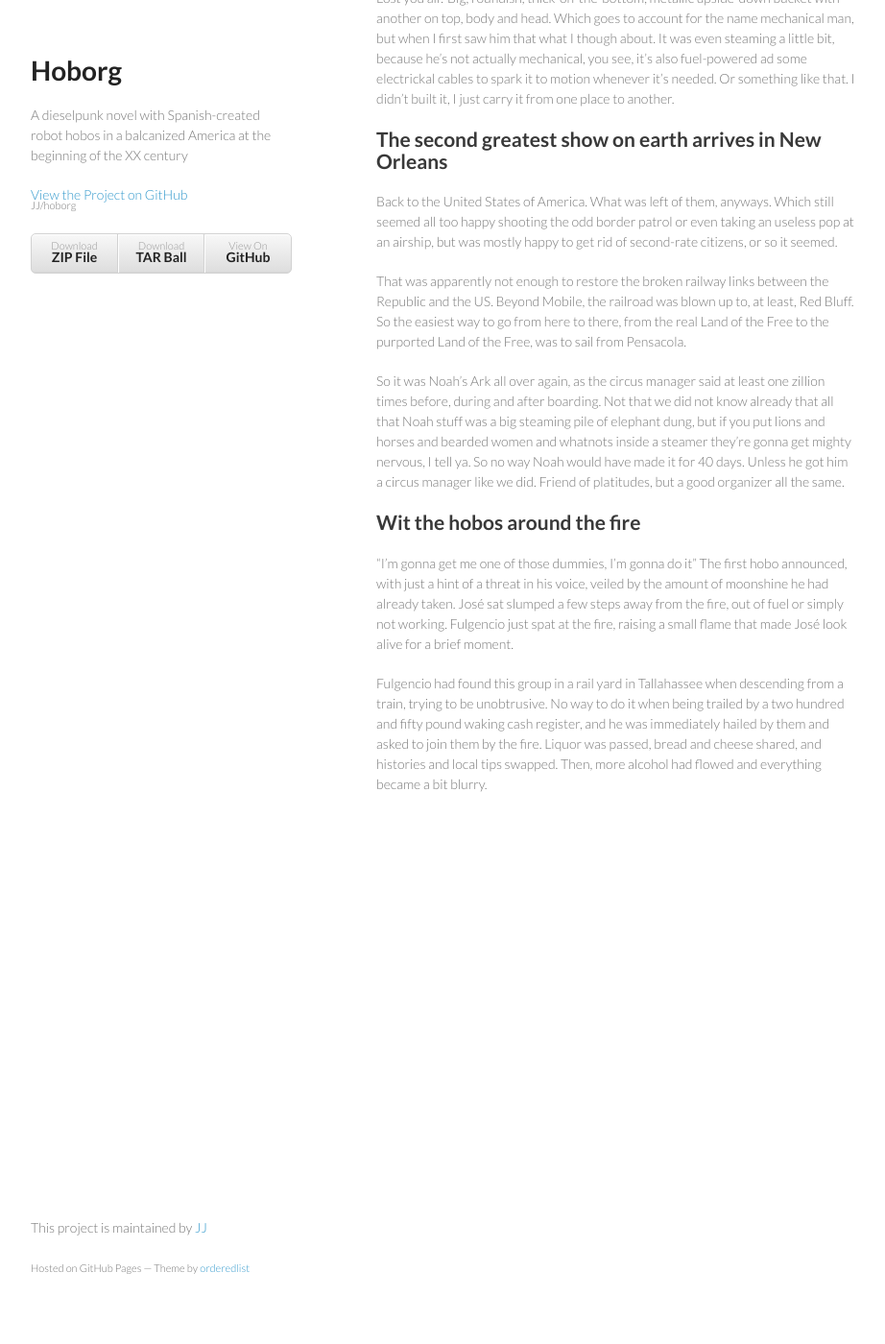
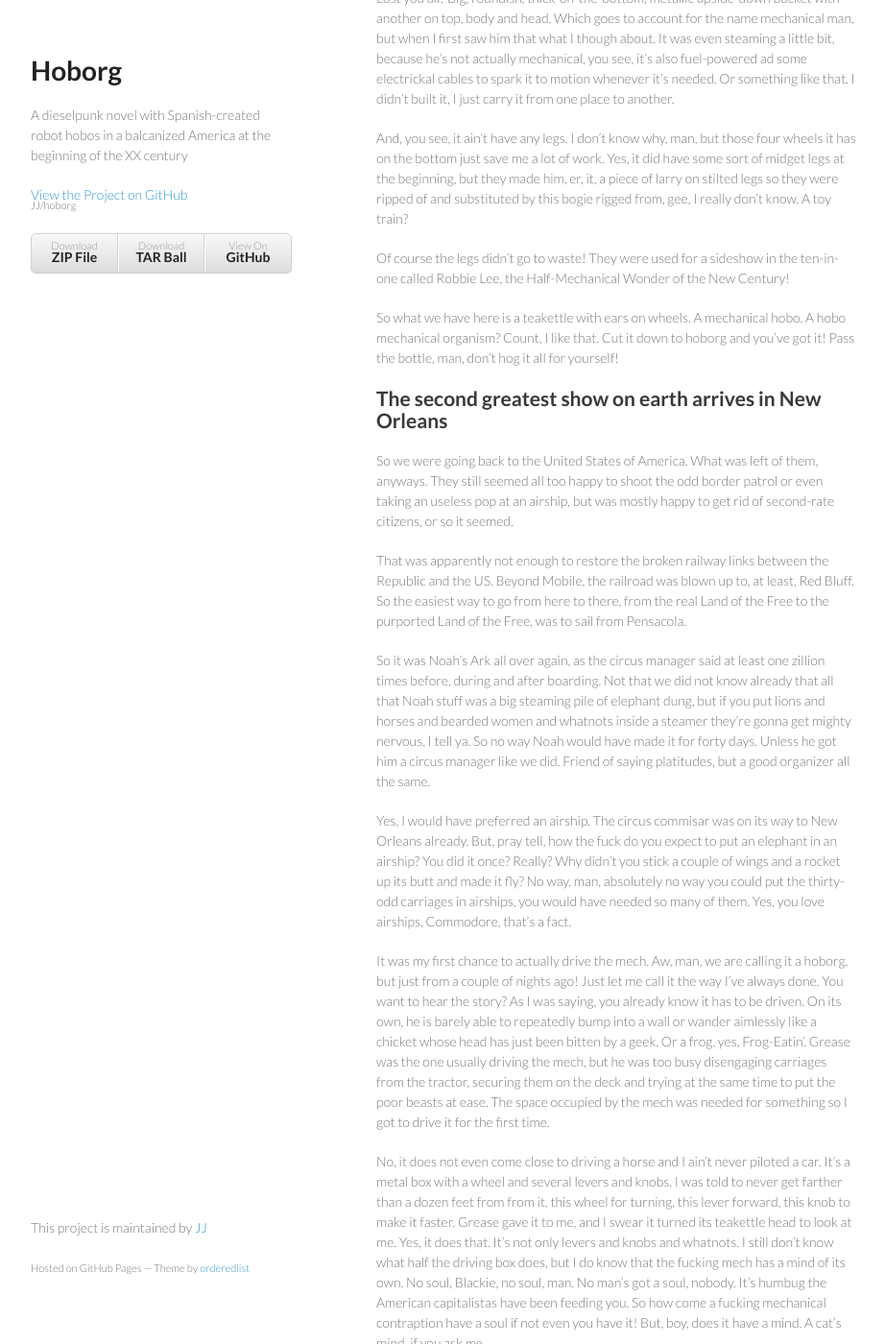
Before and after one commit to JJ/hoborg, a Jekyll site: the page built from text/text.md, in a window 1280 px wide and 1400 px high, scrolled down 1512 px. Shown: the whole window at 96% size, without its empty margins (178-1100 px from the left). Built offline with Jekyll 4.4.1, drawn with Linux system fonts in a browser that asks for light colours; some of the changed text lies outside the part shown.

Commit message:
Sync text/text.md from master to gh-pages

```diff
--- a/text/text.md
+++ b/text/text.md
@@ -93,11 +93,28 @@ mechanical, you see, it's also fuel-powered ad some electrickal cables
 to spark it to motion whenever it's needed. Or something like that. I
 didn't built it, I just carry it from one place to another.
 
+And, you see, it ain't have any legs. I don't know why, man, but those
+four wheels it has on the bottom just save me a lot of work. Yes, it
+did have some sort of midget legs at the beginning, but they made him,
+er, it, a piece of larry on stilted legs so they were ripped of and
+substituted by this bogie rigged from, gee, I really don't know. A toy
+train?
+
+Of course the legs didn't go to waste! They were used for a sideshow
+in the ten-in-one called Robbie Lee, the Half-Mechanical Wonder of the
+New Century!
+
+So what we have here is a teakettle with ears on wheels. A mechanical
+hobo. A hobo mechanical organism? Count, I like that. Cut it down to
+hoborg and you've got it! Pass the bottle, man, don't hog it all for yourself!
+
+
 The second greatest show on earth arrives in New Orleans
 ----------------------------------------------------------------------------
 
-Back to the United States of America. What was left of them,
-anyways. Which still seemed all too happy shooting the odd border
+So we were going back to the United States of America. What was left
+of them,
+anyways. They still seemed all too happy to shoot the odd border
 patrol or even taking an useless pop at an airship, but was mostly
 happy to get rid of second-rate citizens, or so it seemed.
 
@@ -112,9 +129,53 @@ least one zillion times before, during and after boarding. Not that we
 did not know already that all that Noah stuff was a big steaming pile
 of elephant dung, but if you put lions and horses and bearded women
 and whatnots inside a steamer they're gonna get mighty nervous, I tell
-ya. So no way Noah would have made it for 40 days. Unless he got him a
-circus manager like we did. Friend of platitudes, but a good organizer
+ya. So no way Noah would have made it for forty days. Unless he got him a
+circus manager like we did. Friend of saying platitudes, but a good organizer
 all the same.
+
+Yes, I would have preferred an airship. The circus commisar was on its
+way to New Orleans already. But, pray tell, how the fuck do you expect
+to put an elephant in an airship? You did it once? Really? Why didn't
+you stick a couple of wings and a rocket up its butt and made it fly?
+No way, man, absolutely no way you could put the thirty-odd carriages
+in airships, you would have needed so many of them. Yes, you love
+airships, Commodore, that's a fact.
+
+It was my first chance to actually drive the mech. Aw, man, we are
+calling it a hoborg, but just from a couple of nights ago! Just let me
+call it the way I've always done. You want to hear the story? As I was
+saying, you already know it has to be driven. On its own, he is barely
+able to repeatedly bump into a wall or wander aimlessly like a chicket
+whose head has just been bitten by a geek. Or a frog, yes,
+Frog-Eatin'.  Grease was the one usually driving the mech, but he was
+too busy disengaging carriages from the tractor, securing them on the
+deck and trying at the same time to put the poor beasts at ease. The
+space occupied by the mech was needed for something so I got to drive
+it for the first time.
+
+No, it does not even come close to driving a horse and I ain't never
+piloted a car. It's a metal box with a wheel and several levers and
+knobs. I was told to never get farther than a dozen feet from from it,
+this wheel for turning, this lever forward, this knob to make it
+faster. Grease gave it to me, and I swear it turned its teakettle head
+to look at me. Yes, it does that. It's not only levers and knobs and
+whatnots. I still don't know what half the driving box does, but I do
+know that the fucking mech has a mind of its own. No soul, Blackie, no
+soul, man. No man's got a soul, nobody. It's humbug the American
+capitalistas have been feeding you. So how come a fucking mechanical
+contraption have a soul if not even you have it!  But, boy, does it
+have a mind. A cat's mind, if you ask me.
+
+So after checking me out he just did what it was told, turn right,
+turn left, up the plank, to the prow. To tell you the truth, it kind
+*wanted* to get to the very end of the prow; every time I veered away
+to let it rest near the castle it kind of tugged to the right, as if
+wanting to be there, looking at the sea. Ever seen the sea? Yes,
+Count, you watched it for hours on end from your own boat. It's mighty
+beautiful. No wonder even a mech would want to watch it. Or maybe it
+was just a bit cranky. Who knows.
+
+
 
 
 
```
